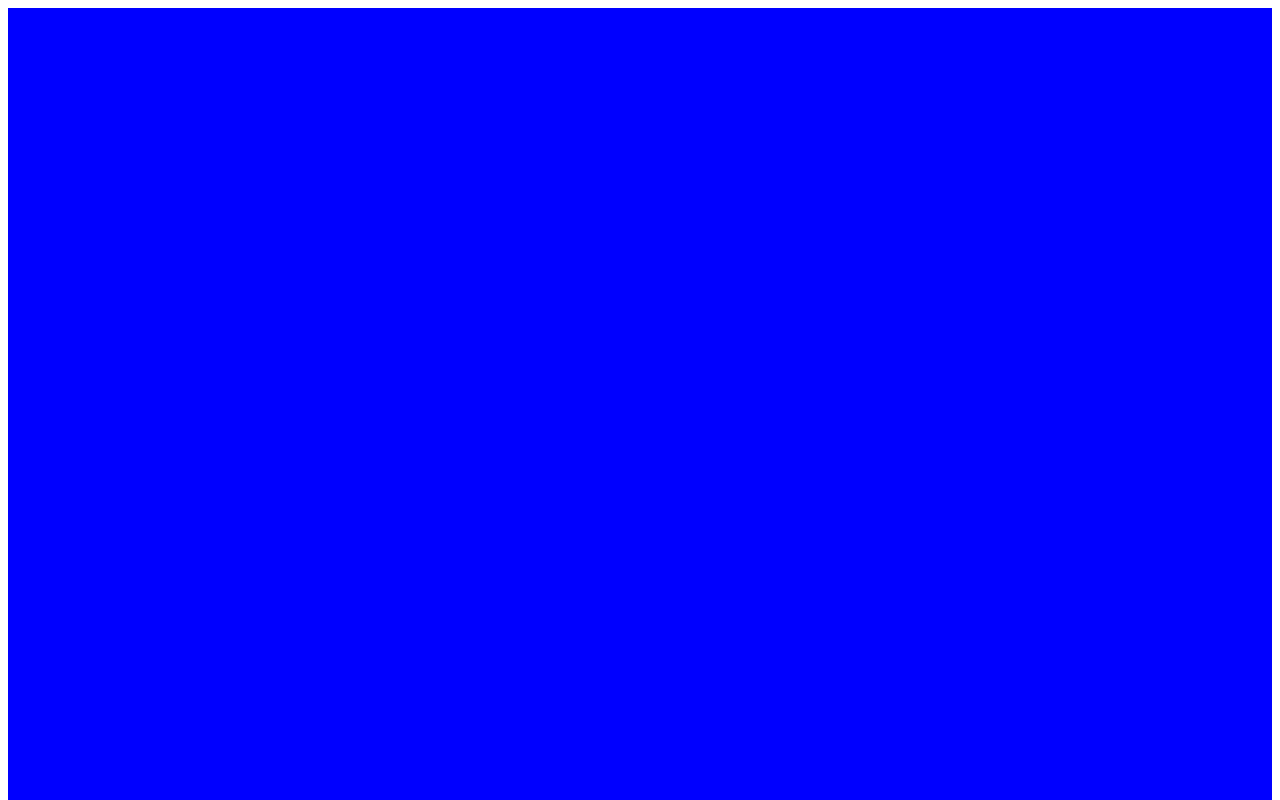
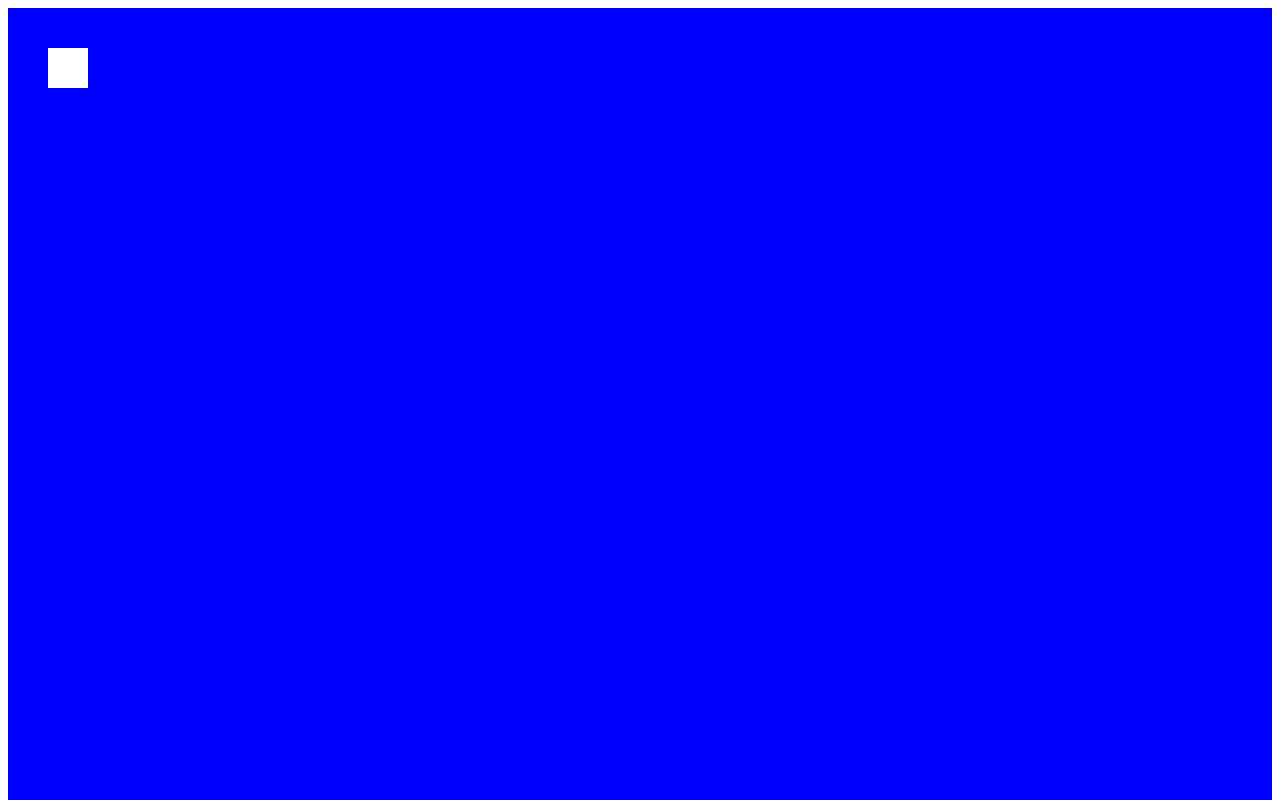
Before and after one commit to bahrus/be-flippant, a website: page demo/simple.html in a window 1280 px wide. Both pictures are taken after a click on the element 68 px from the left and 68 px from the top of the page. Shown: the top 800 px of the page. Drawn offline with Linux system fonts and the light colour scheme.

Commit message:
Initial commit

```diff
--- a/demo/simple.html
+++ b/demo/simple.html
@@ -48,12 +48,14 @@
         const smallContainer = document.querySelector('.small.container');
         const largeContainer = document.querySelector('.large.container');
         smallSq.addEventListener('click', e => {
+            //const firstDOMRect = smallSq.getBoundingClientRect();
+
+
             const firstDOMRect = smallSq.getBoundingClientRect();
             console.log({firstDOMRect});
+            smallContainer.removeAttribute('data-active');
             largeContainer.setAttribute('data-active', '');
-            smallContainer.removeAttribute('data-active');
-
-                const secondDOMRect = largeSq.getBoundingClientRect();
+            const secondDOMRect = largeSq.getBoundingClientRect();
             console.log({secondDOMRect});
             // How much is the difference between the 2 positions?
             const deltaX = secondDOMRect.x - firstDOMRect.x;
@@ -66,23 +68,26 @@
             const invertedDeltaY = -deltaY;
             const invertedDeltaScaleX = 1 / deltaScaleX;
             const invertedDeltaScaleY = 1 / deltaScaleY;
-            //largeSq.style.transform = `translate(${invertedDeltaX}px, ${invertedDeltaY}px) scale(${invertedDeltaScaleX}, ${invertedDeltaScaleY})`;
+            largeSq.style.transformOrigin = 'top left';
+            largeSq.style.transform = `translate(${invertedDeltaX}px, ${invertedDeltaY}px) scale(${invertedDeltaScaleX}, ${invertedDeltaScaleY})`;
+
+            //largeSq.style.transform = `translate(${-deltaX}px, ${-deltaY}px) scale(${deltaScaleX}, ${deltaScaleY})`
             //setTimeout(() => {
-                largeSq.animate(
-                    // Array of keyframes, in this case, we only need 2.
-                    [
-                        // The first keyframe contains the inverting transformation
-                        // {
-                        // transform: `translate(${deltaX}px, ${deltaY}px) scale(${deltaScaleX}, ${deltaScaleY})`,
-                        // },
-                        {
-                            transform: `translate(${invertedDeltaX}px, ${invertedDeltaY}px) scale(${invertedDeltaScaleX}, ${invertedDeltaScaleY})`
-                        },
-                        // The second keyframe undo the inverting transformation
-                        { transform: 'none' },
-                    ],
-                    { duration: 2300, easing: 'ease-in-out', iterations:1 },
-                );
+                // largeSq.animate(
+                //     // Array of keyframes, in this case, we only need 2.
+                //     [
+                //         // The first keyframe contains the inverting transformation
+                //         // {
+                //         // transform: `translate(${deltaX}px, ${deltaY}px) scale(${deltaScaleX}, ${deltaScaleY})`,
+                //         // },
+                //         {
+                //             transform: `translate(${invertedDeltaX}px, ${invertedDeltaY}px) scale(${invertedDeltaScaleX}, ${invertedDeltaScaleY})`
+                //         },
+                //         // The second keyframe undo the inverting transformation
+                //         { transform: 'none' },
+                //     ],
+                //     { duration: 2300, easing: 'ease-in-out', iterations:1 },
+                // );
 
             //}, 0);
 
```
Also changed, not shown: README.md.
